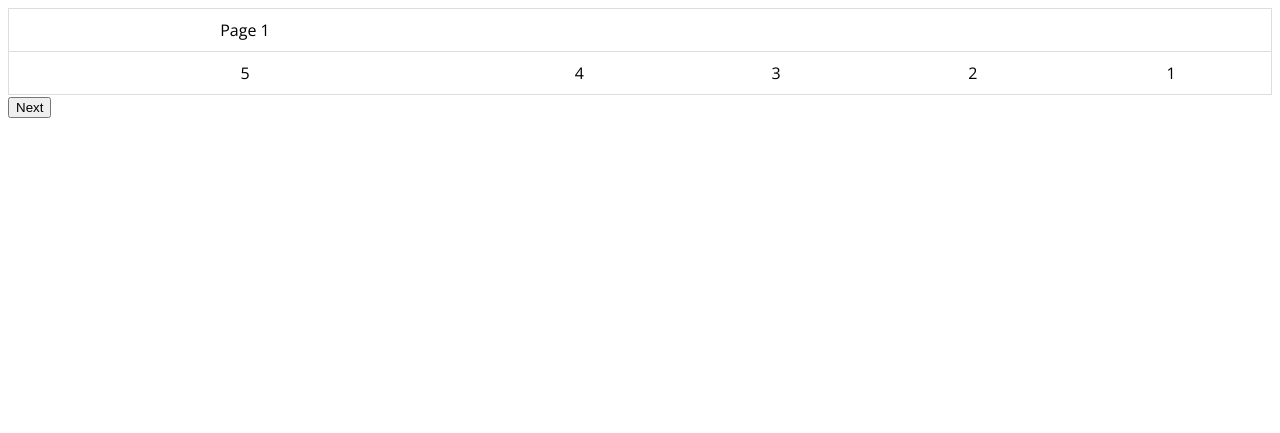
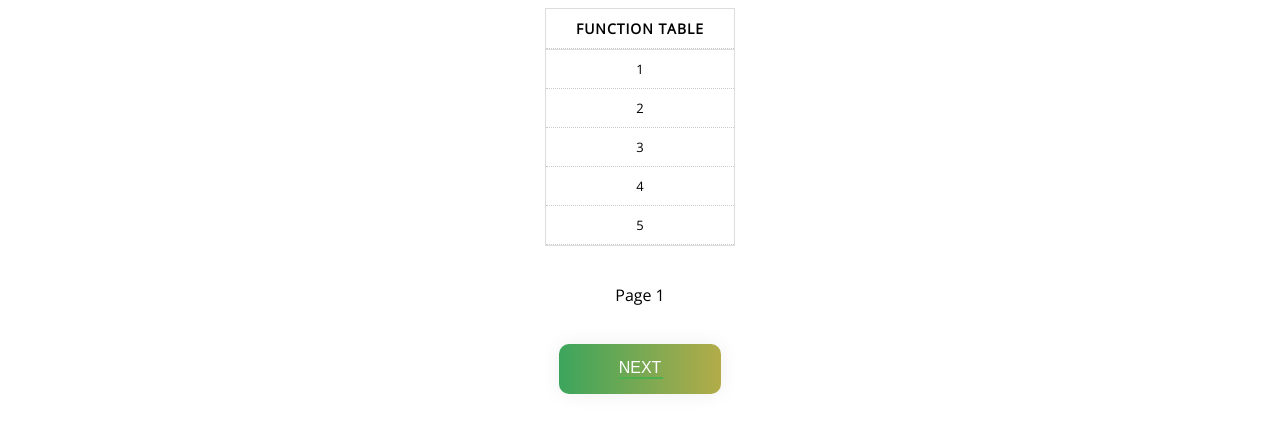
Before and after one commit to Cryp70m4n/xena, a Flask app: template server_side/templates/index.html in a window 1280 px wide. Shown: the top 433 px of the page. Run offline with Flask 2, Linux system fonts and the light colour scheme; the template is opened without the code that fills it, so the values that code supplies are empty; parts of the project's set-up code (start-up, migrations or seed data) failed here and were passed over.

Commit message:
Frontend changes

```diff
--- a/server_side/static/js/index.js
+++ b/server_side/static/js/index.js
@@ -1,15 +1,14 @@
 let arr = [1, 2, 3, 4, 5, 6, 7, 8, 9, 10]
 
 let body_row = document.getElementById("table_body");
-let head_row = document.getElementById("table_head");
-let head_cell = head_row.insertCell(0);
-head_cell.innerHTML = "Page 1";
+let page_number = document.getElementById("page_number");
 
 function create_table() {
 	for(let r = 0; r < 5;r++) {
-		let body_cell = body_row.insertCell(0);
+		let body_cell = body_row.insertCell(-1);
 		body_cell.innerHTML = arr[r];
 	}
+	page_number.innerHTML = "Page " + k;
 }
 
 
@@ -24,16 +23,16 @@ create_table();
 
 function next() {
 	delete_table();
+	k++;
 	if(i >= arr.length) {
 		i = 5;
 		k = 1;
 		return create_table();
 	}
-	head_cell.innerHTML = "Page"+k;
+	page_number.innerHTML = "Page " + k;
 	while(i < arr.length) {
-		let body_cell = body_row.insertCell(0);
+		let body_cell = body_row.insertCell(-1);
 		body_cell.innerHTML = arr[i];
 		i++;
 	}
-	k++;
 }
--- a/server_side/static/styles/index_styles.css
+++ b/server_side/static/styles/index_styles.css
@@ -2,51 +2,100 @@
 body {
   font-family: "Open Sans", sans-serif;
 }
-table {
+
+.function_table {
   border: 1px solid #ccc;
   border-collapse: collapse;
   margin:0;
   padding:0;
-  width: 100%;
+  width: 15%;
+  margin-left: auto;
+  margin-right: auto;
 }
-table tr {
+
+.function_table tr {
   border: 1px solid #ddd;
   padding: 5px;
 }
-table th, table td {
+
+.function_table th, table td {
+  border-bottom: 1px dotted #ccc;
+  display: block;
+  font-size: 13px;
   padding: 10px;
   text-align: center;
 }
-table th {
+
+.function_table th {
   font-size: 14px;
   letter-spacing: 1px;
   text-transform: uppercase;
 }
+
+.next_button {
+  background-color: #4CAF50;
+  border: none;
+  color: white;
+  padding: 15px 60px;
+  text-decoration: none;
+  font-size: 16px;
+  display:block;
+  position:relative;
+  text-align: center;
+  height: auto;
+  margin-left: auto;
+  margin-right: auto;
+  border: none;
+  border-radius: 100px;
+  cursor: pointer;
+  transition: 0.6s ease;
+  background-image: linear-gradient(to right, #3CA55C 0%, #B5AC49  51%, #3CA55C  100%);
+  text-align: center;
+  text-transform: uppercase;
+  transition: 0.5s;
+  background-size: 200% auto;
+  color: white;
+  box-shadow: 0 0 20px #eee;
+  border-radius: 10px;
+  display: block;
+}
+
+.next_button::after{
+  content: '';
+  border: 1px solid #4CAF50;
+  display: block;
+  width: 100%;
+}
+.next_button:hover{
+  background-color: #358f38;
+  color: white;
+  padding: 15px 80px;
+}
+
+.page_number {
+  text-align: center;
+}
+
 @media screen and (max-width: 600px) {
-  table {
+  .function_table {
+    width: 50%;
     border: 0;
   }
-  table thead {
-    display: none;
-  }
-  table tr {
-    border-bottom: 2px solid #ddd;
-    display: block;
-    margin-bottom: 10px;
-  }
-  table td {
+  .function_table td {
     border-bottom: 1px dotted #ccc;
     display: block;
-    font-size: 13px;
+    font-size: 12px;
     text-align: right;
+    margin: 5px;
   }
-  table td:last-child {
+  .function_table td:last-child {
     border-bottom: 0;
   }
-  table td:before {
+  .function_table td:before {
     content: attr(data-label);
     float: left;
     font-weight: bold;
     text-transform: uppercase;
   }
+
 }
--- a/server_side/templates/index.html
+++ b/server_side/templates/index.html
@@ -9,9 +9,10 @@
 	</head>
 
 	<body>
-		<table>
+		<table class="function_table">
 			<thead>
 				<tr id="table_head">
+				<th>Function table</th>
 				</tr>
 			</thead>
 			<tbody>
@@ -21,8 +22,10 @@
 				</tr>
 			</tbody>
 		</table>
-
-		<button onclick="next()">Next</button>
+		<br>
+		<p class="page_number" id="page_number">Page 1</p>
+		<br>
+		<button class="next_button" onclick="next()">Next</button>
 
 		<script src="/static/js/index.js"></script>
 	</body>
```
Also changed, not shown: 1 other file.
